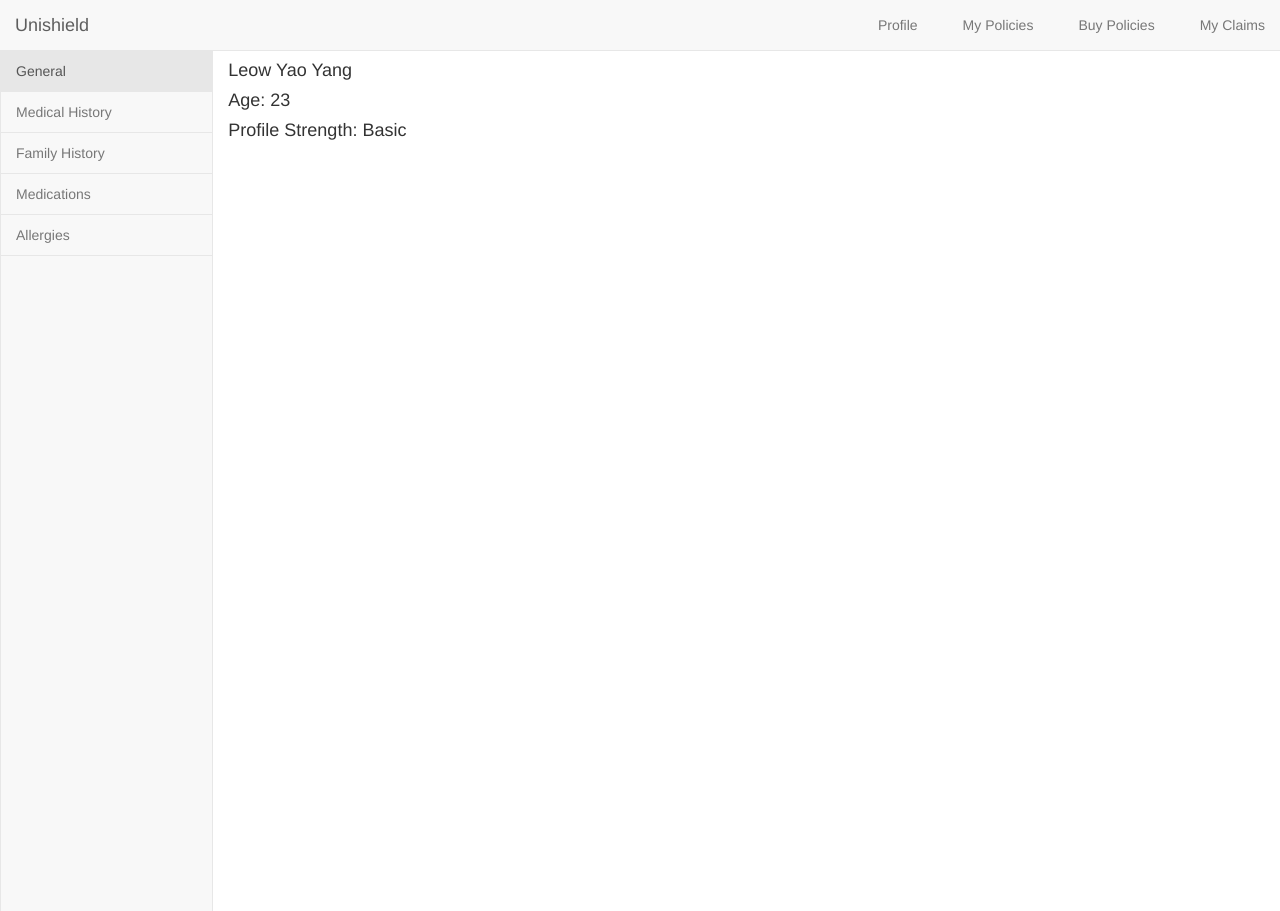
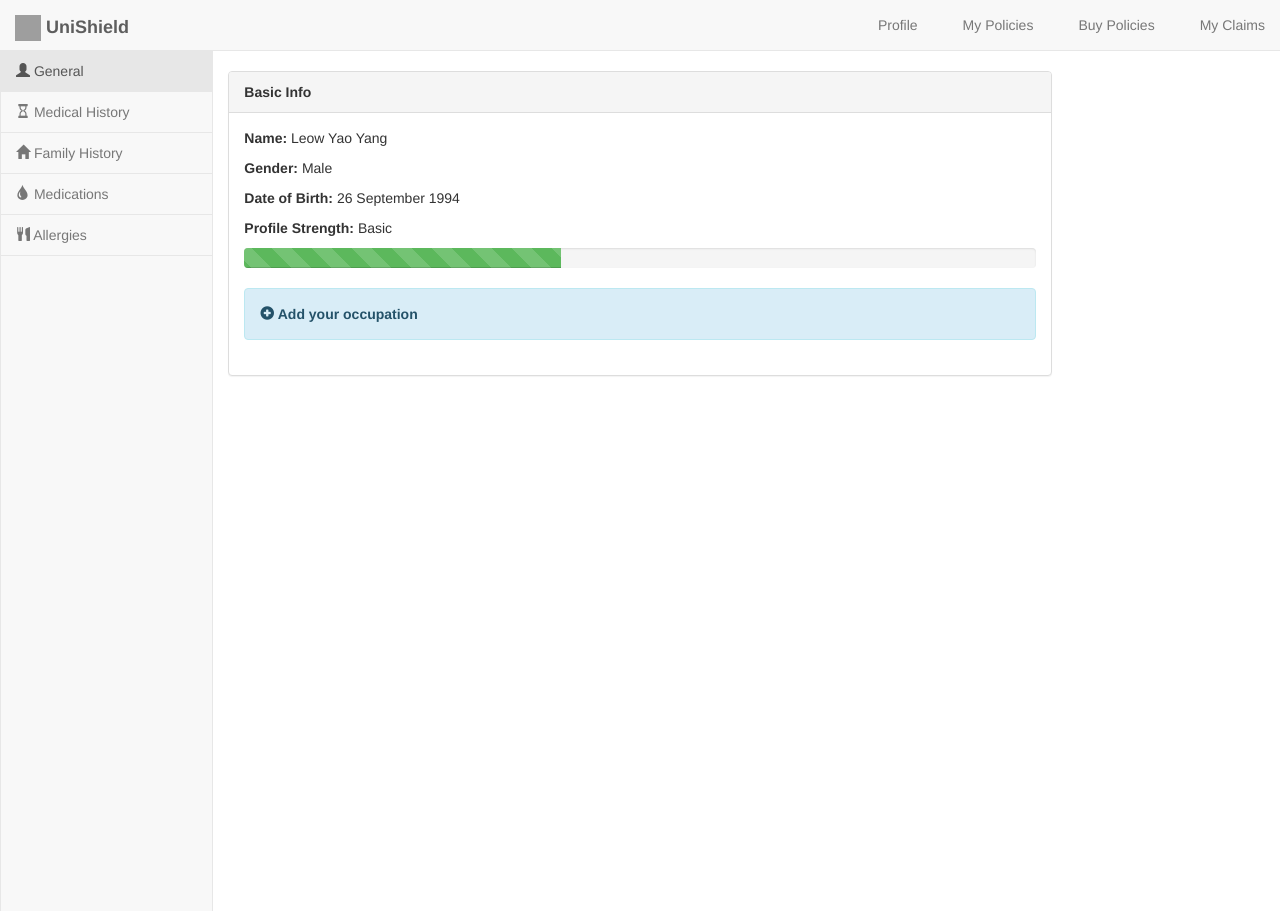
Before and after one commit to jrios6/DSSC-UniShield-Flask, a Flask app: page /profile in a window 1280 px wide. Run offline with Flask 2, Linux system fonts and the light colour scheme; some libraries are stand-ins or nearby versions; grey boxes are pictures that could not be loaded.

Commit message:
UI Edits

```diff
--- a/templates/base.html
+++ b/templates/base.html
@@ -19,7 +19,10 @@
       <nav class="navbar navbar-default navbar-fixed-top">
         <div class="container-fluid">
           <div class="navbar-header">
-            <a class="navbar-brand" href="#">Unishield</a>
+            <a class="navbar-brand" href="#">
+              <span><img src="../static/img/shield.png" width="26" height="26"></span>
+              <strong>UniShield</strong>
+            </a>
           </div>
           <ul class="nav navbar-nav navbar-right">
             <li><a href="{{ url_for('profile') }}">Profile</a></li>
--- a/templates/profile.html
+++ b/templates/profile.html
@@ -9,18 +9,36 @@
     <div class="col-sm-3 col-lg-2">
       <nav class="navbar navbar-default navbar-fixed-side">
          <ul class="nav navbar-nav">
-          <li class="active"><a href="#">General</a></li>
-          <li><a href="#">Medical History</a></li>
-          <li><a href="#">Family History</a></li>
-          <li><a href="#">Medications</a></li>
-          <li><a href="#">Allergies</a></li>
+          <li class="active"><a href="#"><span class="glyphicon glyphicon-user" aria-hidden="false"></span> General</a></li>
+          <li><a href="#"><span class="glyphicon glyphicon-hourglass" aria-hidden="false"></span> Medical History</a></li>
+          <li><a href="#"><span class="glyphicon glyphicon-home" aria-hidden="false"></span> Family History</a></li>
+          <li><a href="#"><span class="glyphicon glyphicon-tint" aria-hidden="false"></span> Medications</a></li>
+          <li><a href="#"><span class="glyphicon glyphicon-cutlery" aria-hidden="false"></span> Allergies</a></li>
         </ul>
       </nav>
     </div>
-    <div class="col-sm-9 col-lg-10">
-      <h4>Leow Yao Yang</h4>
-      <h4>Age: 23</h4>
-      <h4>Profile Strength: Basic</h4>
+    <div class="col-sm-9 col-lg-8">
+    <br>
+      <div class="panel panel-default">
+        <div class="panel-heading">
+            <strong> Basic Info </strong>
+        </div>
+        <!-- /.panel-heading -->
+        <div class="panel-body">
+          <p><strong>Name:</strong> Leow Yao Yang</p>
+          <p><strong>Gender:</strong> Male</p>
+          <p><strong>Date of Birth:</strong> 26 September 1994</p>
+          <p><strong>Profile Strength:</strong> Basic</p>
+        <div class="progress">
+          <div class="progress-bar progress-bar-success progress-bar-striped active" role="progressbar" aria-valuenow="40" aria-valuemin="0" aria-valuemax="100" style="width: 40%">
+            <span class="sr-only">40% Complete (success)</span>
+          </div>
+        </div>
+        <div class="alert alert-info" role="alert">
+          <a href="#" class="alert-link"><span class="glyphicon glyphicon-plus-sign" aria-hidden="false"></span> Add your occupation</a>
+        </div>
+      </div>
     </div>
+
   </div>
 {% endblock %}
```
Also changed, not shown: templates/start.html (+27 -14 lines).
